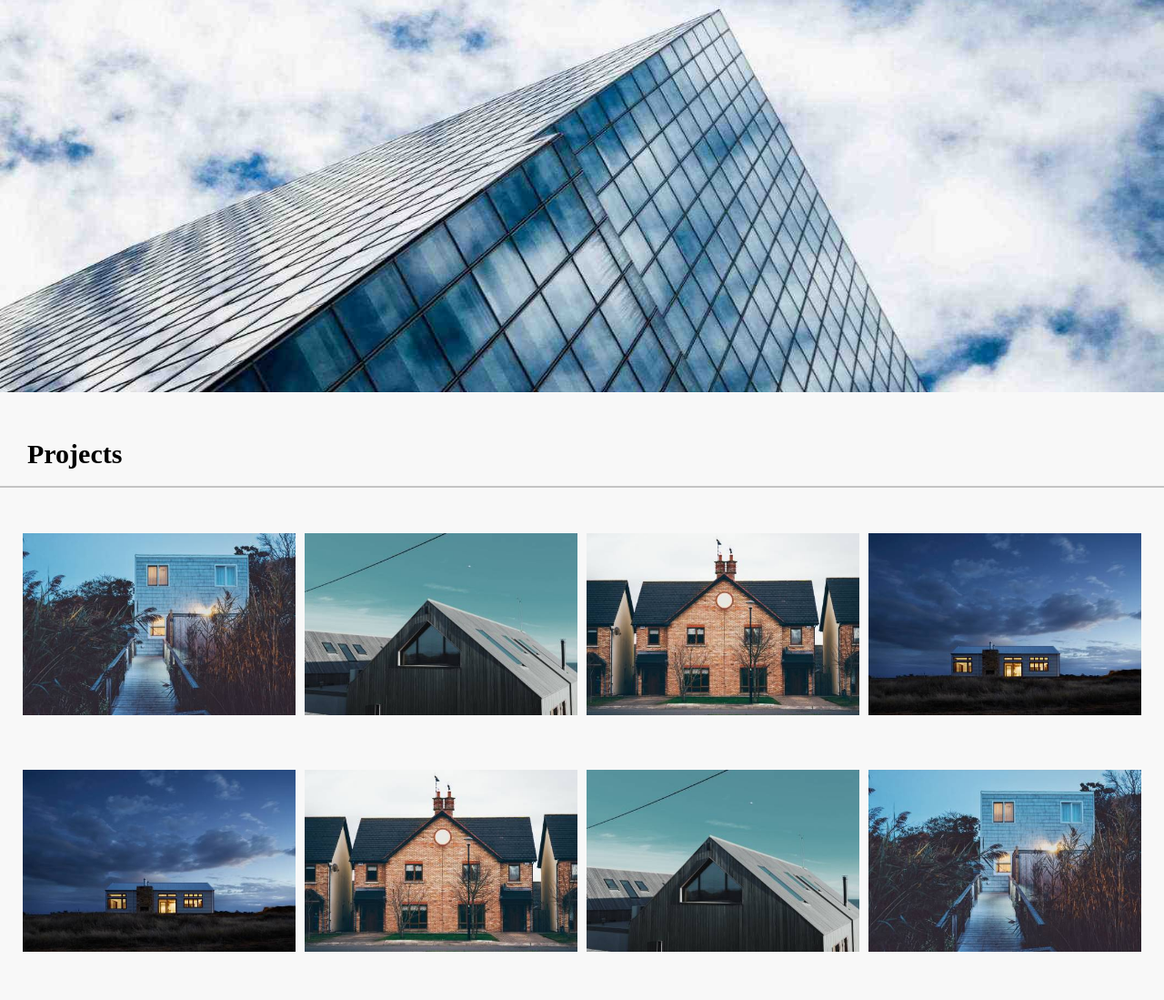
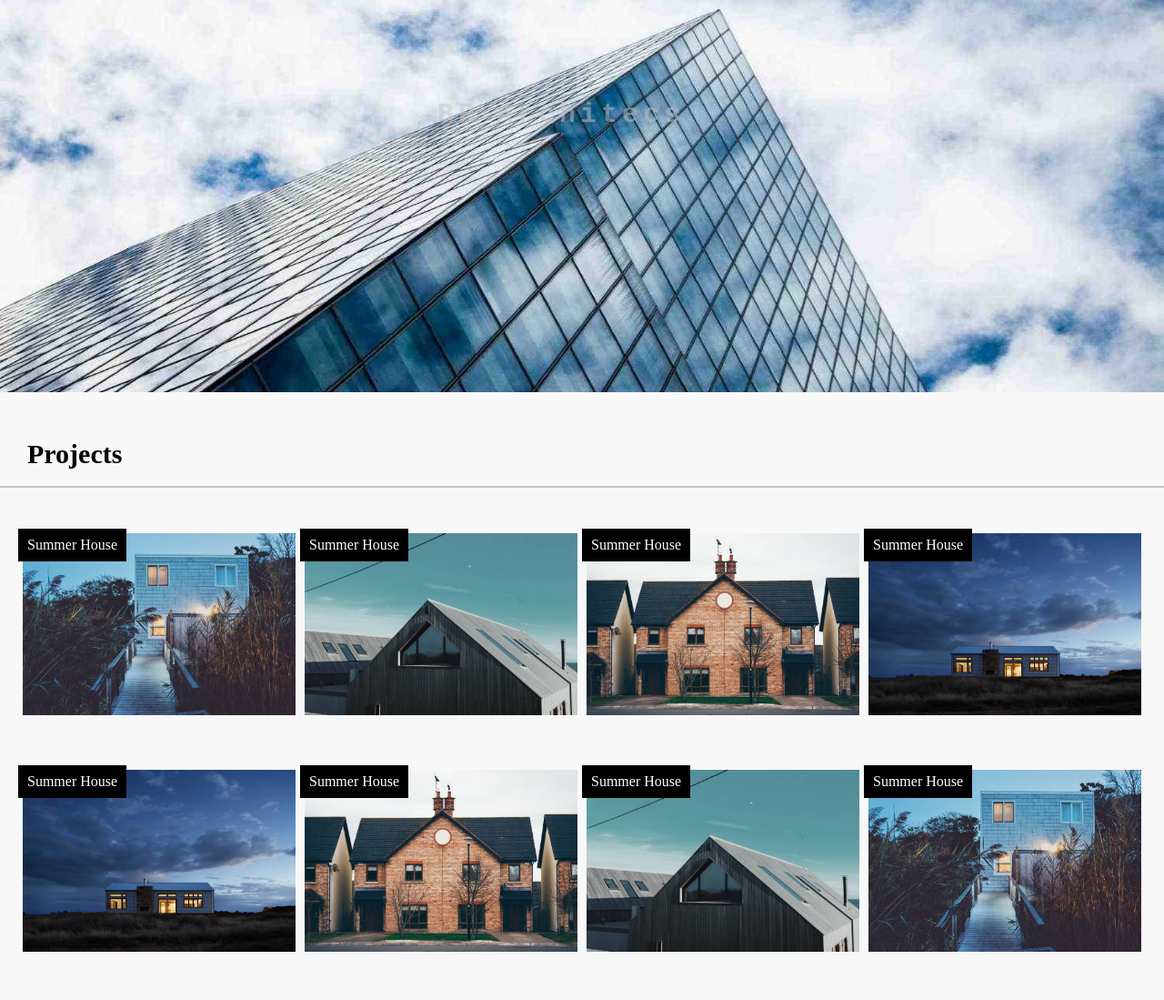
Before and after one commit to SamandarImamaliyev/FlexBoxItem, a plain HTML site: page index.html in a window 1280 px wide. Shown: the part 259-1358 px from the top of the page at 91% size. Drawn offline with Linux system fonts and the light colour scheme.

Commit message:
last commit

```diff
--- a/index.html
+++ b/index.html
@@ -28,6 +28,9 @@
     <main>
         <section class="image-section">
             <img src="./images/architect.jpg" alt="">
+            <h3>
+                <span>BR</span> <span>Architecs</span>
+            </h3>
         </section>
 
         <section class="project-section">
@@ -36,14 +39,30 @@
                 <h2>Projects</h2>
             </div>
             <div class="projects">
-                <div><img src="./images/summer.jpg" alt=""></div>
-                <div><img src="./images/barnhouse.jpg" alt=""></div>
-                <div><img src="./images/bh.jpg" alt=""></div>
-                <div><img src="./images/renovated.jpg" alt=""></div>
-                <div><img src="./images/renovated.jpg" alt=""></div>
-                <div><img src="./images/bh.jpg" alt=""></div>
-                <div><img src="./images/barnhouse.jpg" alt=""></div>
-                <div><img src="./images/summer.jpg" alt=""></div>
+                <div><img src="./images/summer.jpg" alt="">
+                    <span>Summer House</span>
+                </div>
+                <div><img src="./images/barnhouse.jpg" alt="">
+                    <span>Summer House</span>
+                </div>
+                <div><img src="./images/bh.jpg" alt="">
+                    <span>Summer House</span>
+                </div>
+                <div><img src="./images/renovated.jpg" alt="">
+                    <span>Summer House</span>
+                </div>
+                <div><img src="./images/renovated.jpg" alt="">
+                    <span>Summer House</span>
+                </div>
+                <div><img src="./images/bh.jpg" alt="">
+                    <span>Summer House</span>
+                </div>
+                <div><img src="./images/barnhouse.jpg" alt="">
+                    <span>Summer House</span>
+                </div>
+                <div><img src="./images/summer.jpg" alt="">
+                    <span>Summer House</span>
+                </div>
             </div>
         </section>
         <section class="about-section">
--- a/style.css
+++ b/style.css
@@ -1,6 +1,7 @@
 header {
     position: sticky;
     top: 0;
+    z-index: 1;
 }
 
 .header-container {
@@ -101,11 +102,26 @@ main h2 {
 .projects div {
     width: 300px;
     height: 250px;
+    position: relative;
 }
 
 .project-section img {
     width: 100%;
+    /* opacity: 0.5; */
 }
+
+.projects span {
+    background-color: black;
+    color: white;
+    padding: 10px;
+    position: absolute;
+    z-index: 1;
+    top: -5px;
+    left: -5px;
+}
+/* .project-section img:hover {
+    opacity: 1.0;
+} */
 
 .about-section {
     display: flex;
@@ -195,3 +211,31 @@ main h2 {
 .footer-section img {
     width: 100%;
 }
+
+.image-section {
+    position: relative;
+}
+
+.image-section h3 {
+    /* position: absolute; */
+    position: fixed;
+    /* top: 320px;
+    right: 550px; */
+    /* background-color: #c5c3c380; */
+    color: #c5c3c380;
+    bottom: 50%;
+    right: 40%;
+}
+
+
+.image-section span {
+    font-family: 'Courier New', Courier, monospace;
+    font-size: 30px;
+    font-weight: bold;
+    letter-spacing: 5px;
+    margin-right: 15px;
+}
+
+/* .image-section span:first-child {
+    background-color: #c5c3c380;
+} */
```
Also changed, not shown: message.html (+27 -2 lines).
